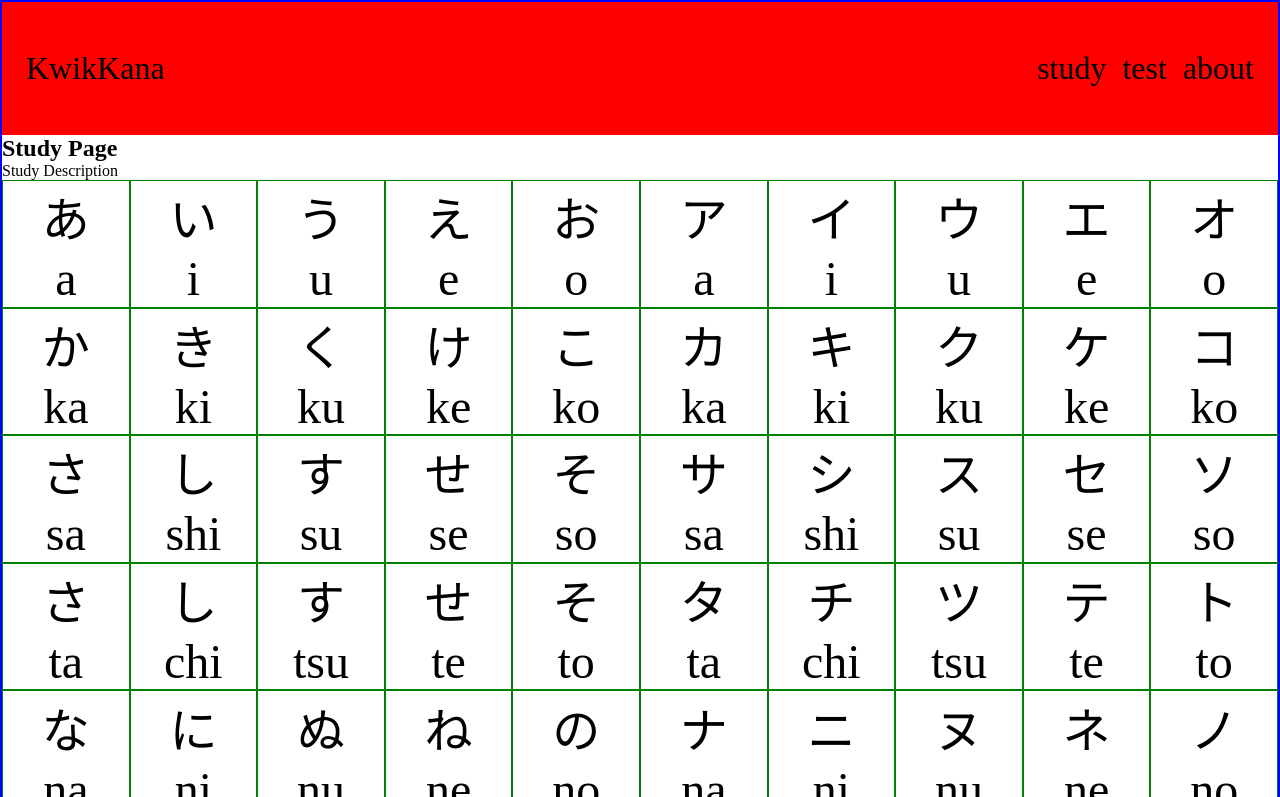
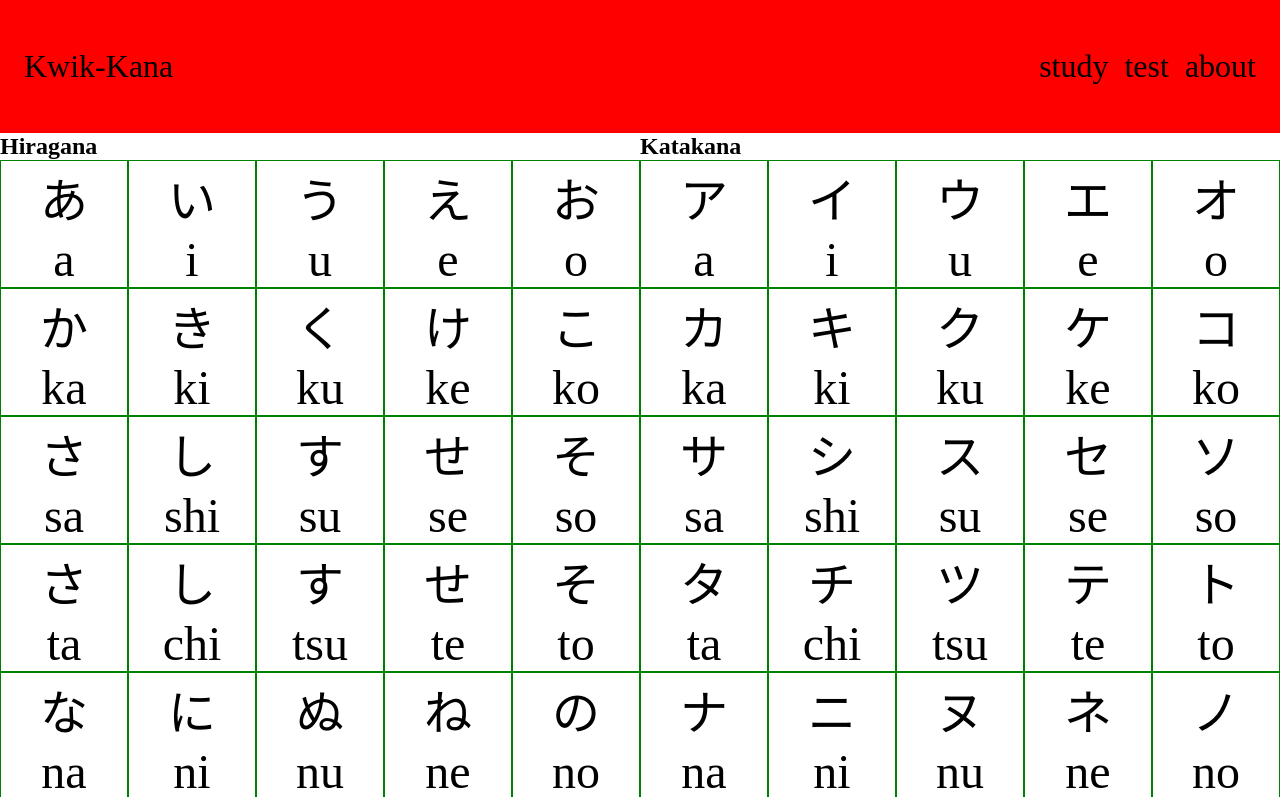
Before and after one commit to dneuterman/Kwik-Kana, a website built with webpack: page dist/index.html in a window 1280 px wide. Both pictures are taken after a click on the item "study". Shown: the top 797 px of the page. Built offline with nearby package versions, Linux system fonts and the light colour scheme.

Commit message:
added hiragana and katakana titles to study page

```diff
--- a/src/components/study.js
+++ b/src/components/study.js
@@ -1,16 +1,18 @@
 import {hiraganaArray} from "./kanaList";
 
 class StudyPage {
-  constructor({studyTitle, studyDescription, kanaArrays}) {
-    this.studyTitle = studyTitle;
-    this.studyDescription = studyDescription;
+  constructor({kanaArrays}) {
     this.hiragana = kanaArrays[0];
     this.katakana = kanaArrays[1];
   }
 
-  listKanaTable(arr) {
+  listKanaTable(arr, kanaTitleName) {
     const kanaList = document.createElement('div');
     kanaList.classList.add('kana-list');
+    const kanaTitle = document.createElement('h2');
+    kanaTitle.classList.add('kana-title');
+    kanaTitle.textContent = kanaTitleName;
+    kanaList.append(kanaTitle);
     for (let i=0; i<arr.length; i++) {
       const kanaListRow = document.createElement('div');
       kanaListRow.classList.add('kana-list-row');
@@ -44,19 +46,11 @@
     const studyPageContainer = document.createElement('div');
     studyPageContainer.classList.add('study-page-container');
 
-    const studyTitle = document.createElement('h2');
-    studyTitle.classList.add('study-title');
-    studyTitle.textContent = this.studyTitle;
-
-    const studyDescription = document.createElement('p');
-    studyDescription.classList.add('study-description');
-    studyDescription.textContent = this.studyDescription;
-
     const kanaListContainer = document.createElement('div');
     kanaListContainer.classList.add('kana-list-container');
-    kanaListContainer.append(this.listKanaTable(this.hiragana), this.listKanaTable(this.katakana))
+    kanaListContainer.append(this.listKanaTable(this.hiragana, "Hiragana"), this.listKanaTable(this.katakana, "Katakana"))
 
-    studyPageContainer.append(studyTitle, studyDescription, kanaListContainer);
+    studyPageContainer.append(kanaListContainer);
 
     return studyPageContainer;
   }
--- a/src/components/test.js
+++ b/src/components/test.js
@@ -52,6 +52,7 @@
 
     const kanaInput = document.createElement('input');
     kanaInput.id = 'kana-character-input';
+    kanaInput.setAttribute('autocomplete', 'off');
     kanaInput.addEventListener('keydown', (e) => {
       if (e.key === "Enter") {
         this.checkKanaInput(e.target.value.toLowerCase());
--- a/src/index.js
+++ b/src/index.js
@@ -10,8 +10,6 @@
 }
 
 const STUDY_PAGE_OBJECT = {
-  studyTitle: "Study Page",
-  studyDescription: "Study Description",
   kanaArrays: [hiraganaArray, katakanaArray],
 }
 
--- a/src/style.css
+++ b/src/style.css
@@ -23,7 +23,6 @@
 .container {
     max-width: 1920px;
     width: 100%;
-    border: solid 2px blue;
 }
 
 .navbar {
@@ -76,3 +75,11 @@
     border: solid 1px green;
     font-size: 3rem;
 }
+
+.test-page-container {
+    display: flex;
+    flex-direction: column;
+    justify-content: center;
+    align-items: center;
+    height: 60vh;
+}
```
Also changed, not shown: dist/index.html.
